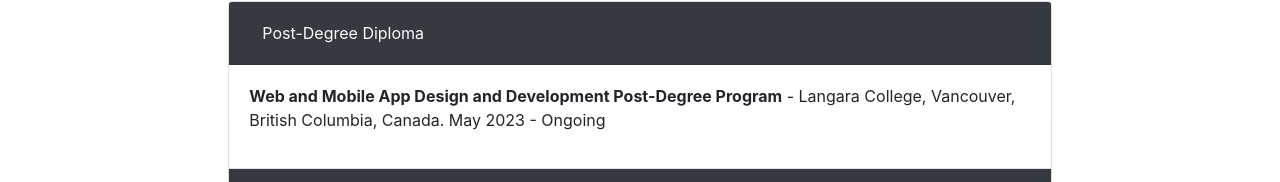
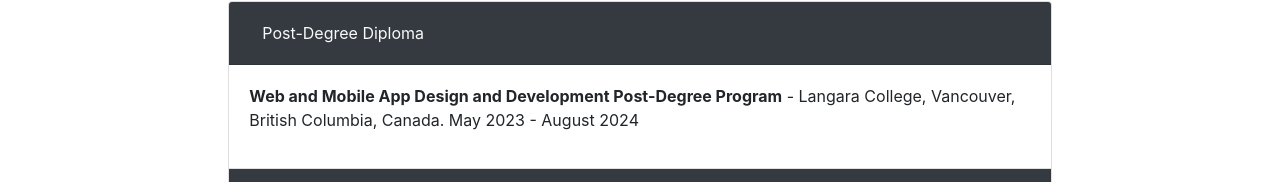
Before and after one commit to hjhm2018/my-portfolio-pwa, a React (Create React App) app: page /education in a window 1280 px wide. Shown: the part 135-317 px from the top of the page. Built offline with nearby package versions, Linux system fonts and the light colour scheme; a web font is replaced by a local one.

Commit message:
update education section

```diff
--- a/src/components/Education.js
+++ b/src/components/Education.js
@@ -50,7 +50,7 @@
                       Web and Mobile App Design and Development Post-Degree Program
                     </span>{" "}
                     - Langara College,
-                    Vancouver, British Columbia, Canada. May 2023 - Ongoing
+                    Vancouver, British Columbia, Canada. May 2023 - August 2024
                   </p>
                 </div>
               </div>
@@ -232,10 +232,10 @@
             <Card.Body>
               <ul>
                 <li>
-                  <span className="font-weight-bold">Web Development:</span>{" "}
+                  <span className="font-weight-bold">Web  Development:</span>{" "}
                   HTML5, CSS, JavaScript, Sass, jQuery, Bootstrap, React,
                   AngularJS, Node.js, MongoDB, Unity, PHP & MySQL, WordPress,
-                  GatsbyJS, Contentful, GraphQL, Vue.js
+                  GatsbyJS, Contentful, GraphQL, Vue.js, React Native
                 </li>
               </ul>
             </Card.Body>
```
